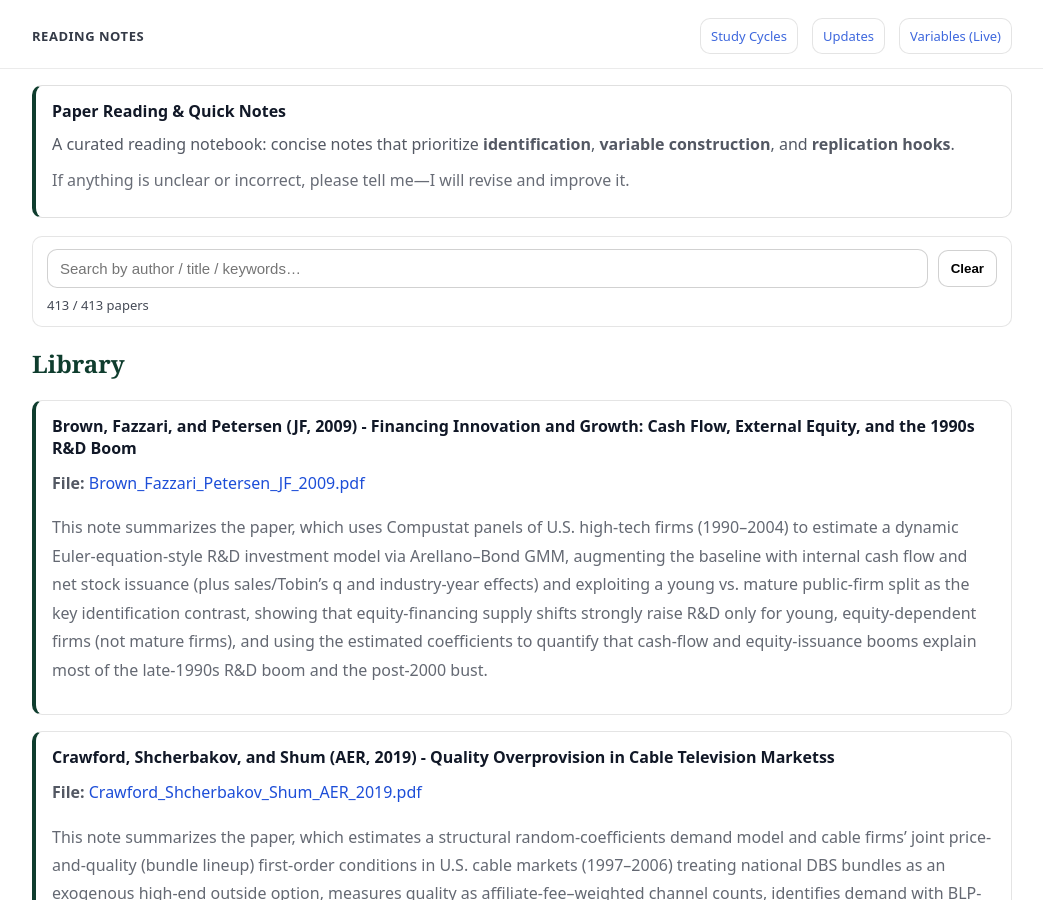
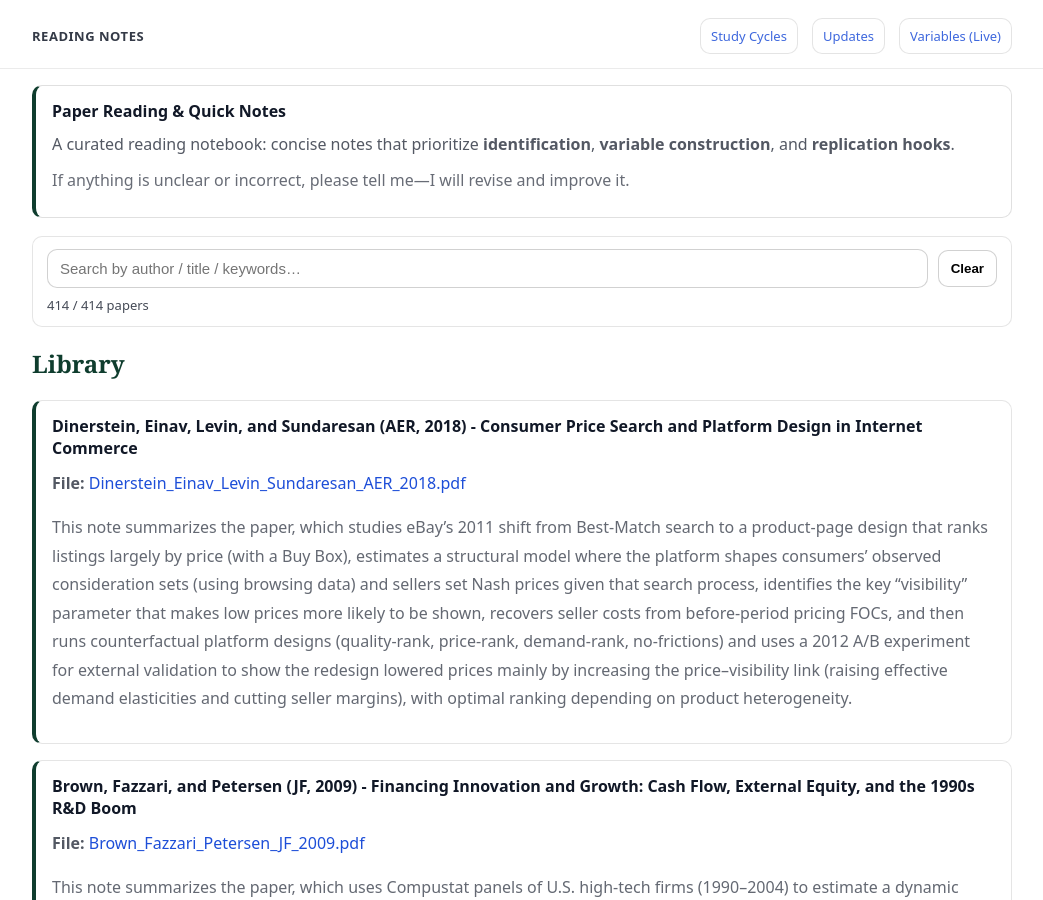
Before and after one commit to yaxinzn/study-archive, a Jekyll site: the page built from reading/index.md, in a window 1280 px wide and 900 px high. Shown: the whole window, without its empty margins (118-1161 px from the left). Built offline with Jekyll 4.4.1, drawn with Linux system fonts in a browser that asks for light colours.

Commit message:
Reading: add/update Dinerstein_Einav_Levin_Sundaresan_AER_2018.pdf

```diff
--- a/_data/reading.yml
+++ b/_data/reading.yml
@@ -1,3 +1,7 @@
+- title: "Dinerstein, Einav, Levin, and Sundaresan (AER, 2018) - Consumer Price Search and Platform Design in Internet Commerce"
+  file: "Dinerstein_Einav_Levin_Sundaresan_AER_2018.pdf"
+  desc: "This note summarizes the paper, which studies eBay’s 2011 shift from Best-Match search to a product-page design that ranks listings largely by price (with a Buy Box), estimates a structural model where the platform shapes consumers’ observed consideration sets (using browsing data) and sellers set Nash prices given that search process, identifies the key “visibility” parameter that makes low prices more likely to be shown, recovers seller costs from before-period pricing FOCs, and then runs counterfactual platform designs (quality-rank, price-rank, demand-rank, no-frictions) and uses a 2012 A/B experiment for external validation to show the redesign lowered prices mainly by increasing the price–visibility link (raising effective demand elasticities and cutting seller margins), with optimal ranking depending on product heterogeneity."
+
 - title: "Brown, Fazzari, and Petersen (JF, 2009) - Financing Innovation and Growth: Cash Flow, External Equity, and the 1990s R&D Boom"
   file: "Brown_Fazzari_Petersen_JF_2009.pdf"
   desc: "This note summarizes the paper, which uses Compustat panels of U.S. high-tech firms (1990–2004) to estimate a dynamic Euler-equation-style R&D investment model via Arellano–Bond GMM, augmenting the baseline with internal cash flow and net stock issuance (plus sales/Tobin’s q and industry-year effects) and exploiting a young vs. mature public-firm split as the key identification contrast, showing that equity-financing supply shifts strongly raise R&D only for young, equity-dependent firms (not mature firms), and using the estimated coefficients to quantify that cash-flow and equity-issuance booms explain most of the late-1990s R&D boom and the post-2000 bust."
```
Also changed, not shown: 1 other file.
